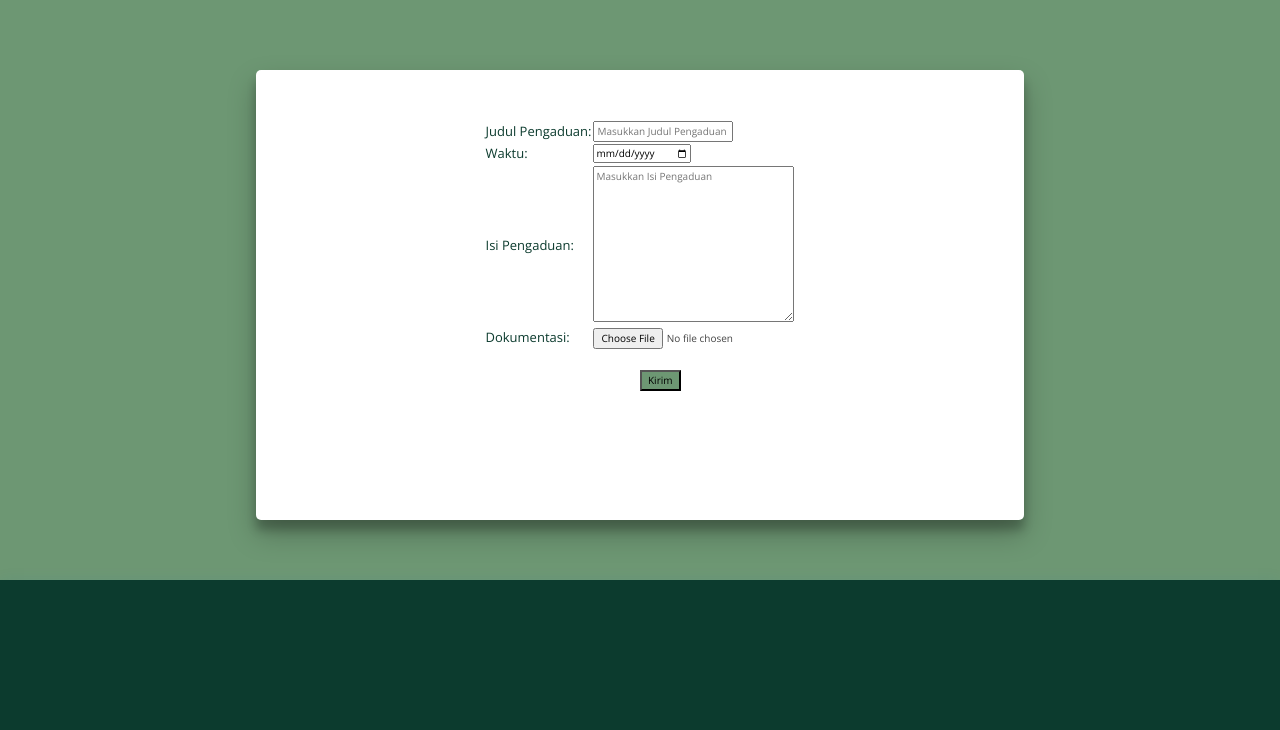
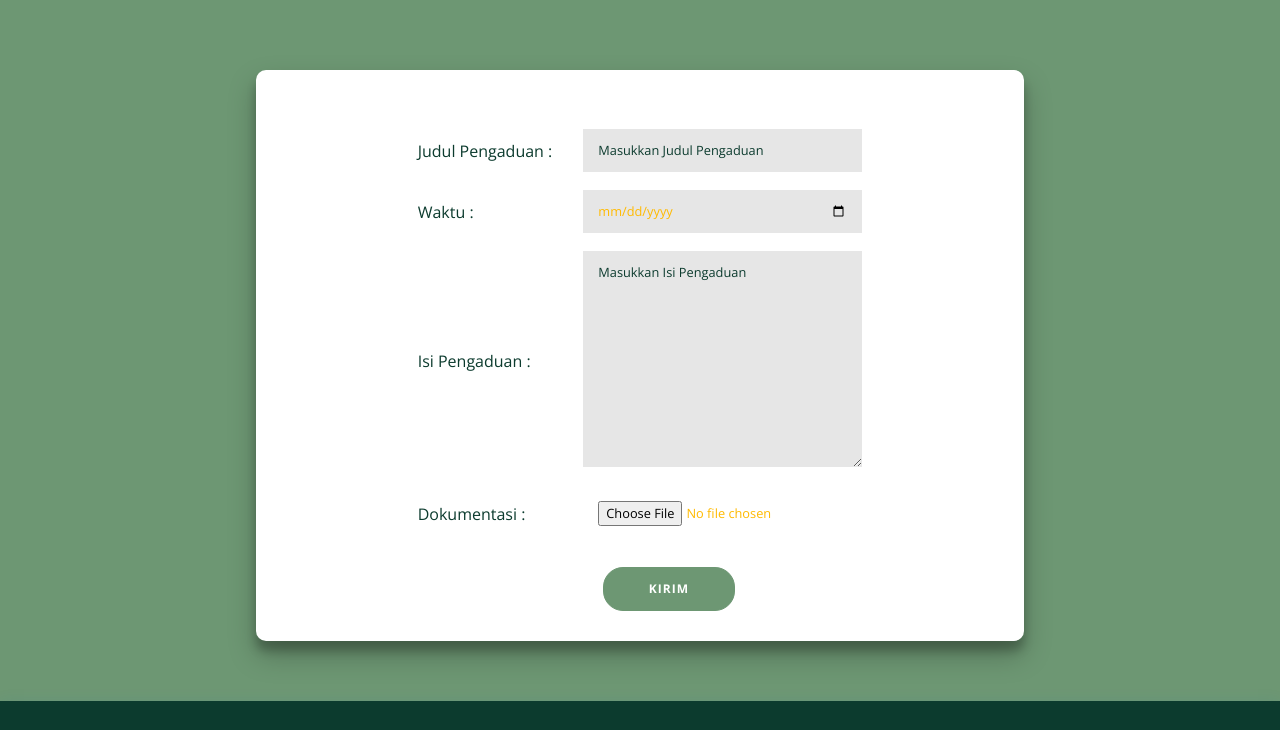
Before and after one commit to WidadSucitra/Desa-Tamaona, a PHP site: page /form-pengaduan.html in a window 1280 px wide; the page is wider, and only the part inside the window is pictured. Shown: the part 350-1080 px from the top of that part. Run offline with PHP 8.4, Linux system fonts and the light colour scheme; grey boxes are pictures that could not be loaded.

Commit message:
membuat halaman form pengaduan

```diff
--- a/assets/css/style.css
+++ b/assets/css/style.css
@@ -1242,7 +1242,7 @@ FORM-PENGADUAN.HTML
 
   .laporan .container{
     background-color: #fff;
-    border-radius: 5px;
+    border-radius: 10px;
     box-shadow: 0 14px 28px rgba(0, 0, 0, 0.25), 0 10px 10px rgba(0, 0, 0, 0.22);
     overflow: hidden;
     width: 768px;
@@ -1252,21 +1252,70 @@ FORM-PENGADUAN.HTML
     margin-top: 50px;
   }
 
+  .laporan .card-container{
+    padding-bottom: 30px;
+  }
+
 
   .laporan table{
     margin: auto;
     margin-top: 50px;
-
-  }
+  }
+
+  .laporan .tbl-laporan tr td:first-child{
+    padding-right: 30px;
+  }
+
   .laporan .tbl-laporan td.title{
-    font-size: 13px;
+    font-size: 1rem;
     color: #0C3B2E;
   }
 
+  .laporan .tbl-laporan .nobg{
+    background-color: transparent;
+  }
+
+  .laporan .tbl-laporan td input, .laporan .tbl-laporan td textarea{
+    background-color: rgb(230, 230, 230);
+    color: #FFBA00;
+    border: none;
+    padding: 12px 15px;
+    margin: 8px 0;
+    width: 100%;
+    font-size: 0.8rem;
+  }
+
+  .laporan .tbl-laporan td input::placeholder{
+    color: #0C3B2E;
+  }
+
+  .laporan .tbl-laporan td textarea::placeholder{
+    color: #0C3B2E;
+  }
+
+  .laporan .tbl-laporan td input:focus, .laporan .tbl-laporan td textarea:focus{
+    outline: 1px solid #FFBA00;
+  }
+
   .laporan button.kirim{
+    border-radius: 20px;
+    border: 1px solid #6D9773;
     background-color: #6D9773;
-    margin-left: 50%;
+    color: #fff;
+    font-size: 12px;
+    font-weight: bold;
+    padding: 12px 45px;
+    letter-spacing: 1px;
+    text-transform: uppercase;
+    transition: transform 80ms ease-out;
+    cursor: pointer;
+    margin-left: 45%;
     margin-top: 20px;
+  }
+
+  .laporan button.kirim:hover{
+    opacity: 0.7;
+    background-color: #FFBA00;
   }
 }
 
--- a/form-pengaduan.html
+++ b/form-pengaduan.html
@@ -78,30 +78,30 @@
             <table class="tbl-laporan">
 
                 <tr>
-                    <td class="title">Judul Pengaduan: </td>
+                    <td class="title">Judul Pengaduan : </td>
                     <td>
                         <input type="text" name="title" placeholder="Masukkan Judul Pengaduan">
                     </td>
                 </tr>
 
                 <tr>
-                    <td class="title">Waktu: </td>
+                    <td class="title">Waktu : </td>
                     <td>
                         <input type="date" name="tanggal">
                     </td>
                 </tr>
 
                 <tr>
-                    <td class="title">Isi Pengaduan: </td>
+                    <td class="title">Isi Pengaduan : </td>
                     <td>
                         <textarea name="isi-pengaduan" cols="30" rows="10" placeholder="Masukkan Isi Pengaduan"></textarea>
                     </td>
                 </tr>
 
                 <tr>
-                    <td class="title">Dokumentasi: </td>
+                    <td class="title">Dokumentasi : </td>
                     <td>
-                        <input type="file" name="foto">
+                        <input class="nobg" type="file" name="foto">
                     </td>
                 </tr>
 
```
